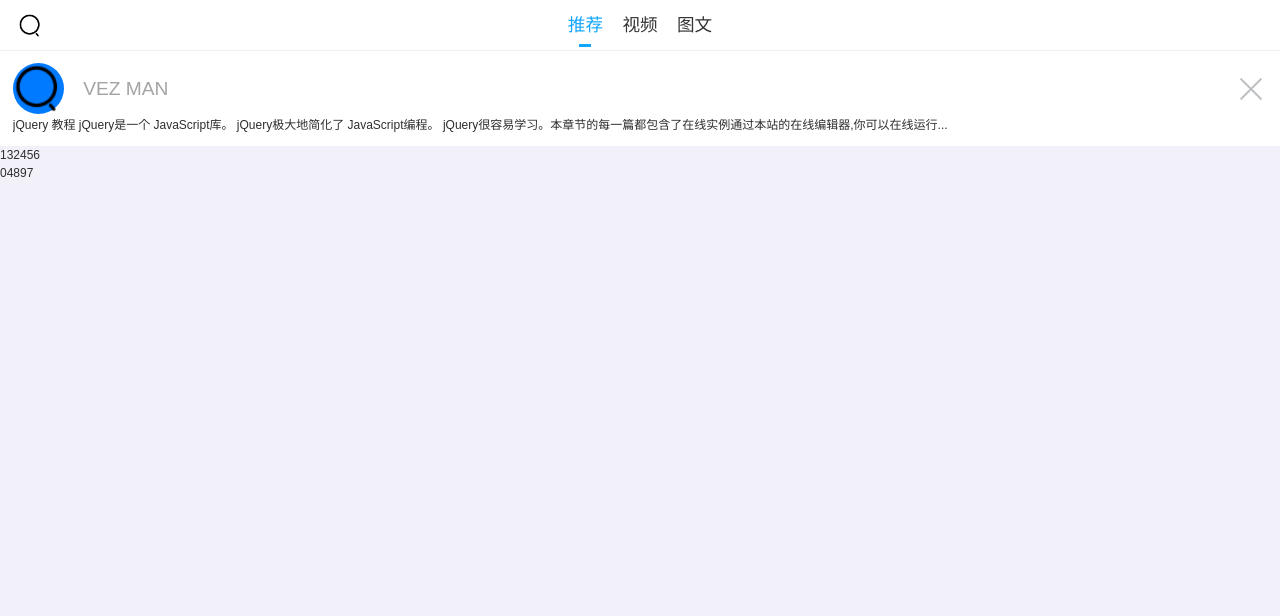
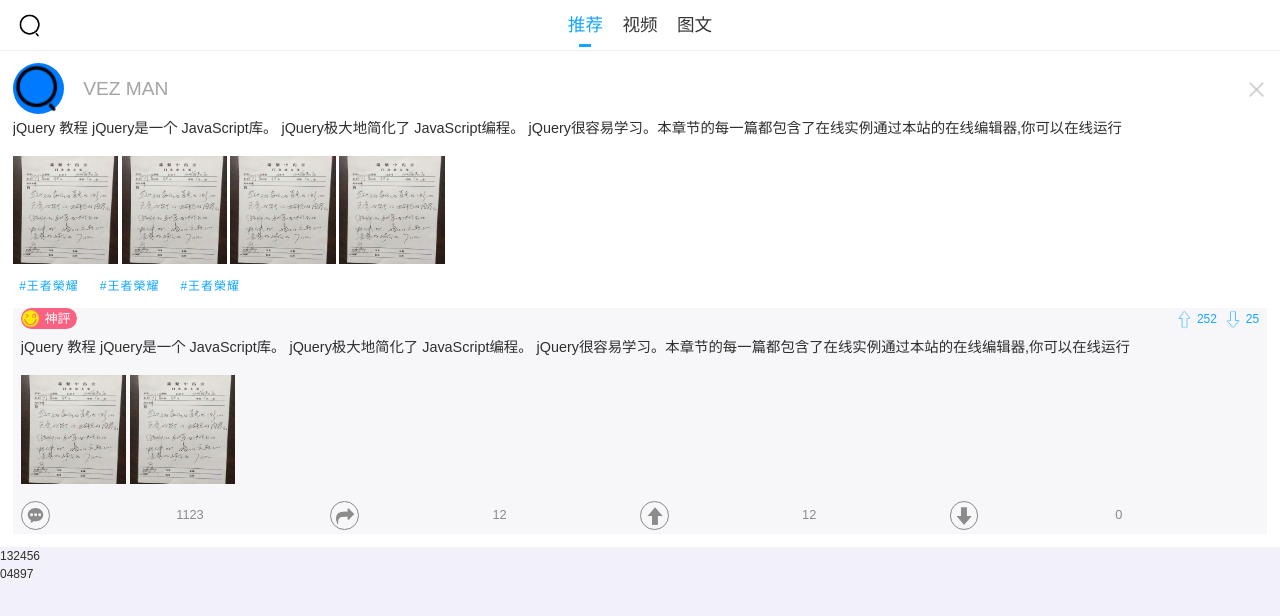
Before and after one commit to xinadmin/tie_console, a plain HTML site: page index.html in a window 1280 px wide. Drawn offline with Linux system fonts and the light colour scheme.

Commit message:
首页更改

```diff
--- a/index.html
+++ b/index.html
@@ -4,7 +4,6 @@
 		<meta charset="utf-8">
 		<meta name="viewport" content="width=device-width, initial-scale=1,maximum-scale=1,user-scalable=no">
 		<link href="css/base.css" rel="stylesheet" />
-		<!-- <link rel="stylesheet" href="css/iconfont.css" /> -->
 		<title>首页</title>
 		<style type="text/css">
 			.zui-fixed {
@@ -62,30 +61,36 @@
 				margin-left: -6px;
 				border-bottom: solid 3px #12a6ff;
 			}
+
 			.zui-title .zui-active {
 				color: #12a6ff !important;
 			}
+
 			.zui-container {
 				width: 100%;
 				overflow: hidden;
 				margin-top: 50px;
 			}
+
 			.zui-content {
 				width: 100%;
 				overflow: hidden;
 			}
+
 			.zui-content .zui-list-item {
 				width: 100%;
 				padding: 0.8rem;
 				box-sizing: border-box;
-				background-color: #fff;
+				background-color: #ffffff;
 				overflow: hidden;
 			}
+
 			.zui-content .zui-list-item .zui-item-top {
 				width: 100%;
 				overflow: hidden;
 			}
-			.zui-item-top .zui-pic-bg{
+
+			.zui-item-top .zui-pic-bg {
 				float: left;
 				display: inline-block;
 				width: 3.2rem;
@@ -94,10 +99,12 @@
 				background-color: #007AFF;
 				margin-right: 1.2rem;
 			}
-			.zui-item-top .zui-pic-bg .zui-pic{
+
+			.zui-item-top .zui-pic-bg .zui-pic {
 				width: 100%;
 				height: 100%;
 			}
+
 			.zui-item-top .zui-text {
 				display: inline-block;
 				height: 3.3rem;
@@ -106,20 +113,150 @@
 				color: #a4a4a4;
 				font-size: 1.2rem;
 			}
+
 			.zui-item-top .zui-close {
 				display: inline-block;
 				height: 3.3rem;
 				width: 3.3rem;
 				float: right;
 				background: url(img/close.png) no-repeat right center;
-				background-size: 2.0rem;
+				background-size: 1.3rem;
 			}
+
 			.zui-item-center {
 				width: 100%;
 				overflow: hidden;
 			}
+
 			.zui-item-center .zui-title {
-				/* display: ; */
+				width: 100%;
+				max-height: 3.2rem;
+				min-height: 1.6rem;
+				line-height: 1.6rem;
+				display: -webkit-box;
+				-webkit-box-orient: vertical;
+				-webkit-line-clamp: 2;
+				overflow: hidden;
+				text-align: left;
+				font-size: 0.9rem;
+				font-weight: 500;
+				padding-bottom: 0.2rem;
+			}
+
+			.zui-pic-list {
+				width: 100%;
+				margin-top: 0.5rem;
+				overflow: hidden;
+			}
+
+			.zui-pic-item {
+				width: 6.6rem;
+				height: 6.8rem;
+				float: left;
+				display: inline-block;
+				margin: 0.2rem 0.2rem 0 0;
+			}
+
+			.zui-item-spec {
+				width: 100%;
+				overflow: hidden;
+			}
+
+			.zui-item-spec .zui-spec {
+				display: inline-block;
+				padding: 0.8rem 0.4rem;
+				color: #12a6ff;
+				margin-right: 0.3rem;
+				letter-spacing: 1px;
+			}
+
+			.zui-item-Evaluation {
+				width: 100%;
+				overflow: hidden;
+				box-sizing: border-box;
+				background-color: #f7f7fa;
+				padding: 0 0.5rem;
+			}
+
+			.zui-item-Evaluation .zui-item-header {
+				width: 100%;
+				box-sizing: border-box;
+				overflow: hidden;
+				margin-bottom: 0.3rem;
+			}
+
+			.zui-item-header .zui-item-title {
+				display: inline-block;
+				float: left;
+				padding: 0.1rem 0.4rem 0.1rem 1.5rem;
+				color: #fff;
+				border-radius: 50rem;
+				font-size: 0.8rem;
+				background: url(img/biaoqing1.png) no-repeat left center;
+				background-size: 1.2rem;
+				background-color: #f96183;
+			}
+
+			.zui-item-header .zui-item-fr {
+				display: inline-block;
+				float: right;
+			}
+
+			.zui-item-fr .zui-point {
+				color: #12a6ff;
+				display: inline-block;
+				padding: 0.1rem 0 0.1rem;
+			}
+
+			.zui-point .zui-item-pic {
+				display: inline-block;
+				height: 1.2rem;
+				margin: 0 0.2rem;
+			}
+			.zui-item-Evaluation .zui-item-footer {
+				width: 100%;
+				overflow: hidden;
+				margin-top: 0.8rem;
+			}
+			.zui-item-Evaluation .zui-item-footer  .zui-item-btn {
+				display: inline-block;
+				width: 25%;
+				float: left;
+				box-sizing: border-box;
+				height: 2.3rem;
+				line-height: 2.3rem;
+				overflow: hidden;
+				color: #8a8a8a;
+				text-align: center;
+				font-size: 0.8rem;
+			}
+			.zui-item-btn .zui-icon {
+				float: left;
+				display: inline-block;
+				width: 1.8rem;
+				height: 1.8rem;
+				margin-top: 0.25rem;
+				box-sizing: border-box;
+				border: solid 1px #8a8a8a;
+				border-radius: 50%;
+			}
+			.zui-item-btn  .zui-item-eva {
+			 background: url(img/pinglungray.png) no-repeat center center;
+			 background-size: 1.3rem;
+
+			}
+			.zui-item-btn .zui-item-fenxiang {
+				background: url(img/fenxianggray.png) no-repeat center center;
+				background-size: 1.1rem;
+			}
+			.zui-item-btn .zui-item-ding {
+				background: url(img/topgray.png) no-repeat center center;
+				background-size: 1.1rem;
+			}
+			.zui-item-btn .zui-item-bad {
+				background: url(img/bottomgray.png) no-repeat center center;
+				background-size: 1.1rem;
+
 			}
 					</style>
 	</head>
@@ -139,13 +276,51 @@
 					<div class="zui-list-item">
 						<div class="zui-item-top">
 							<div class="zui-pic-bg">
-						<img src="img/sousuo.png" class="zui-pic"/>
+								<img src="img/sousuo.png" class="zui-pic" />
 							</div>
 							<span class="zui-text">VEZ MAN</span>
 							<span class="zui-close"></span>
 						</div>
 						<div class="zui-item-center">
-						<span class="zui-title">jQuery 教程 jQuery是一个 JavaScript库。 jQuery极大地简化了 JavaScript编程。 jQuery很容易学习。本章节的每一篇都包含了在线实例通过本站的在线编辑器,你可以在线运行...</span>
+							<span class="zui-title">jQuery 教程 jQuery是一个 JavaScript库。 jQuery极大地简化了 JavaScript编程。
+								jQuery很容易学习。本章节的每一篇都包含了在线实例通过本站的在线编辑器,你可以在线运行</span>
+							<div class="zui-pic-list">
+								<img src="img/chufang1.jpg" class="zui-pic-item" />
+								<img src="img/chufang1.jpg" class="zui-pic-item" />
+								<img src="img/chufang1.jpg" class="zui-pic-item" />
+								<img src="img/chufang1.jpg" class="zui-pic-item" />
+							</div>
+							<div class="zui-item-spec">
+								<span class="zui-spec">#王者榮耀</span>
+								<span class="zui-spec">#王者榮耀</span>
+								<span class="zui-spec">#王者榮耀</span>
+							</div>
+
+
+						</div>
+						<div class="zui-item-Evaluation">
+							<div class="zui-item-header">
+								<span class="zui-item-title">神評</span>
+								<div class="zui-item-fr">
+									<span class="zui-point zui-point-praise"><img src="img/Arrow_Up.png" class="zui-item-pic" />252</span>
+									<span class="zui-point zui-point-Bad"><img src="img/Arrow_Up_1.png" class="zui-item-pic" />25</span>
+								</div>
+							</div>
+							<div class="zui-item-center">
+								<span class="zui-title">jQuery 教程 jQuery是一个 JavaScript库。 jQuery极大地简化了 JavaScript编程。
+									jQuery很容易学习。本章节的每一篇都包含了在线实例通过本站的在线编辑器,你可以在线运行</span>
+								<div class="zui-pic-list">
+									<img src="img/chufang1.jpg" class="zui-pic-item" />
+									<img src="img/chufang1.jpg" class="zui-pic-item" />
+								</div>
+							</div>
+						    <div class="zui-item-footer">
+								<span class="zui-item-btn"><i class="zui-icon zui-item-eva"></i>1123</span>
+							    <span class="zui-item-btn "><i class="zui-icon zui-item-fenxiang"></i>12</span>
+								<span class="zui-item-btn "><i class="zui-icon zui-item-ding"></i>12</span>
+								<span class="zui-item-btn "><i class="zui-icon zui-item-bad"></i>0</span>
+
+							</div>
 						</div>
 					</div>
 				</div>
@@ -160,18 +335,21 @@
 			<div class="zui-content">04897</div>
 
 		</div>
+		<div>
+		</div>
 	</body>
 </html>
 <script src="js/jquery-3.2.1.min.js" type="text/javascript"></script>
 <script type="text/javascript">
-	$(function(){
-		$(".zui-title").on("click",".zui-nav",function(){
+	$(function() {
+		$(".zui-title").on("click", ".zui-nav", function() {
 			$(".zui-nav").removeClass("zui-active");
 			$(".zui-nav > i").removeClass("line");
-			var indexvalue=$(this).index();
+			var indexvalue = $(this).index();
 			$(this).addClass("zui-active").children("i").addClass("line");
-			// $(this).addClass("zui-active");
 			$(".container > .content").eq(indexvalue).show().siblings().hide();
 		})
 	});
+	$("body").on("click",".zui-pic-list .zui-pic-item",function(){
+	})
 </script>
```
Also changed, not shown: commonfooter.html (+1 -1 lines), tie_detail.html (added, +108 -0 lines), img/Arrow_Up.png (added), img/Arrow_Up_1.png (added), img/biaoqing1.png (added), img/bottom.png (added), img/bottomgray.png (added), img/chufang1.jpg (added), img/fenxiang.png (added), img/fenxianggray.png (added), img/pinglun.png (added), img/pinglungray.png (added), img/top.png (added), img/topgray.png (added). Lines whose indentation alone changed are shown as unchanged.
